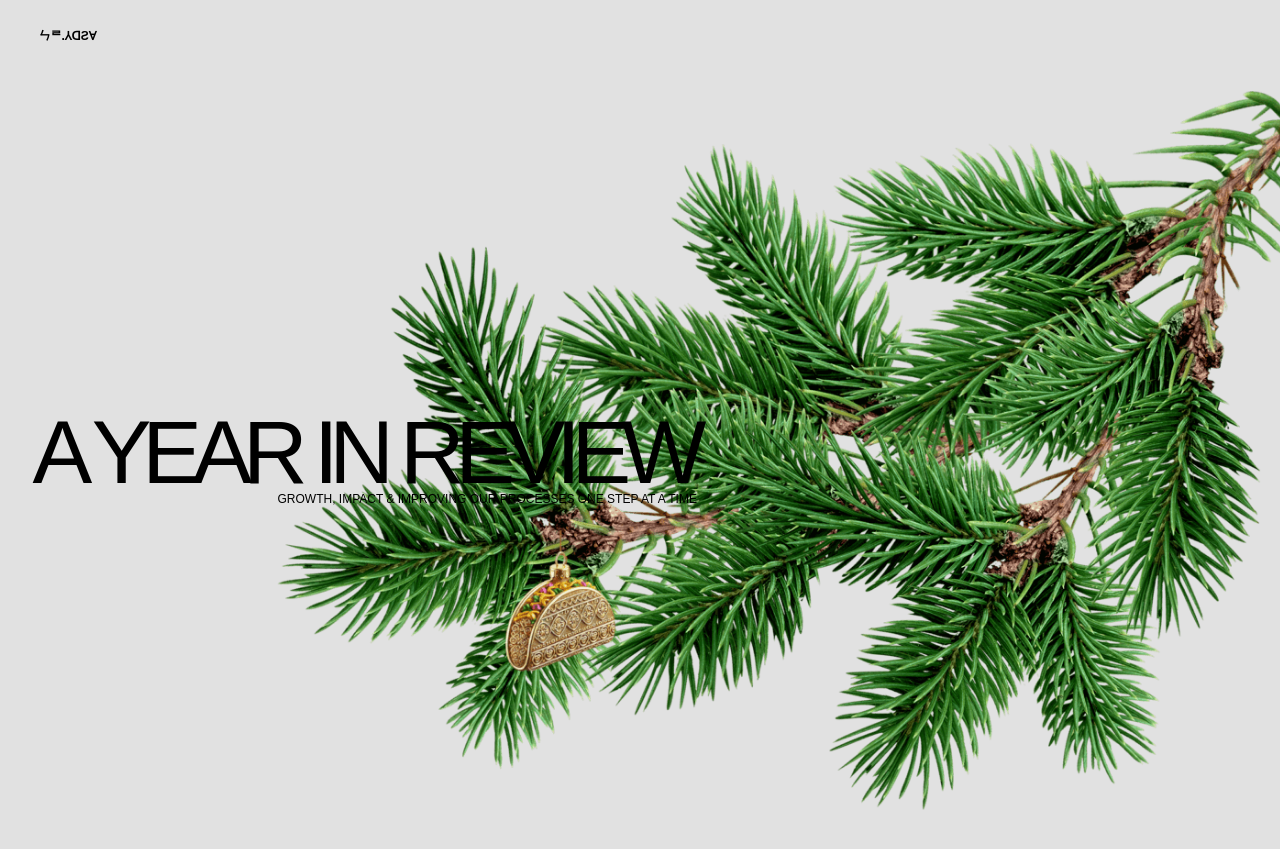
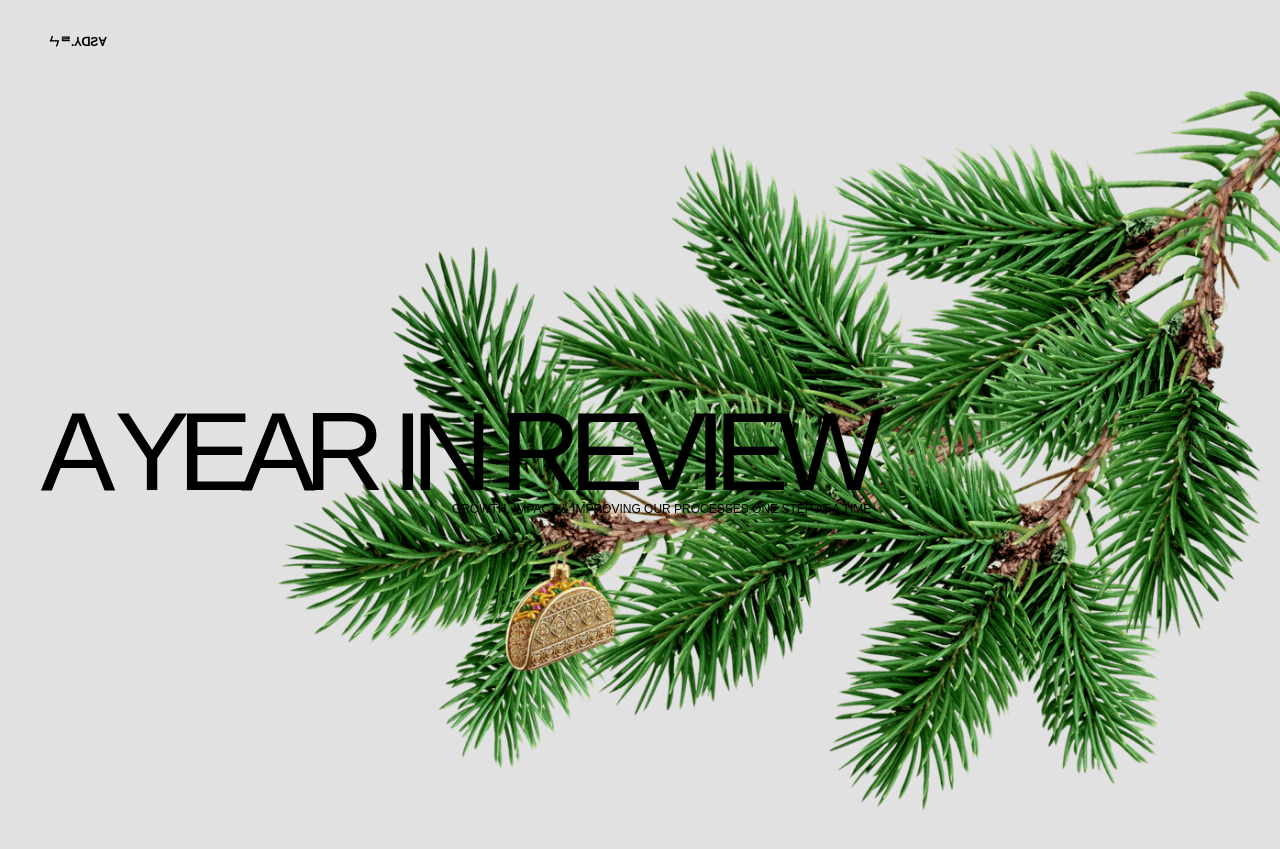
Before and after one commit to clintjb/clintjb.github.io, a Jekyll site: the page year/2024/index.html, which Jekyll copies as it is, in a window 1280 px wide and 900 px high. Shown: the top 849 px of the window. Built offline with Jekyll 4.4.1, drawn with Linux system fonts in a browser that asks for light colours; some web fonts are replaced.

Commit message:
Text Scaling Update

```diff
--- a/year/2024/css/base.css
+++ b/year/2024/css/base.css
@@ -5,8 +5,8 @@
 }
 
 :root {
-	font-size: 1.0vw;
-	--page-padding: 1.5rem;
+	font-size: 0.6vm;
+	--page-padding: 1.0rem;
 	--color-text: #fff;
 	--color-bg: #12100e;
 	--color-link: rgba(255,255,255,0.6);
@@ -376,7 +376,7 @@
 .content__img {
 	grid-area: content-img;
 	width: 50%;
-	max-width: 50%;
+	max-width: 300px;
 	height: auto;
 }
 
@@ -400,7 +400,7 @@
 	text-transform: uppercase;
 	line-height: 1;
 	font-weight: normal;
-	font-size: clamp(2rem,2vw,5rem);
+	font-size: clamp(2rem,3vw,5rem);
 	margin: 0;
 	font-variation-settings: "slnt" 0, "wdth" 400, "wght" 900;
 }
@@ -416,7 +416,7 @@
 }
 
 .content__text--narrow {
-	max-width: 90%;
+	max-width: 100%;
 }
 
 .content--intro {
```
